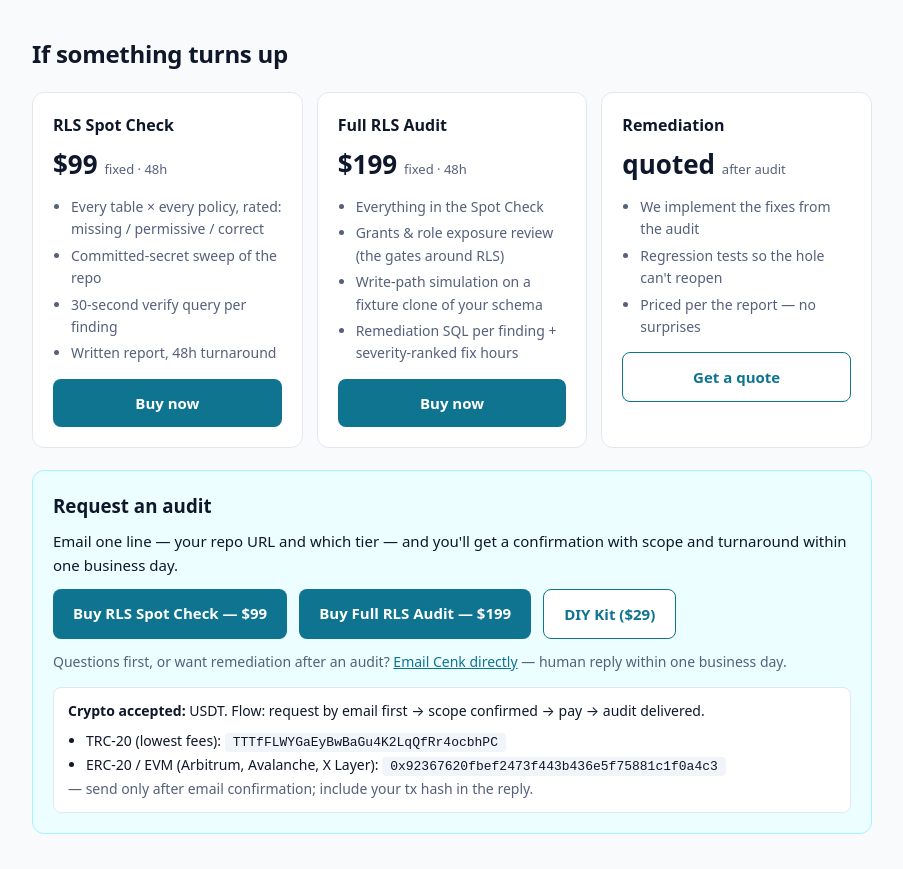
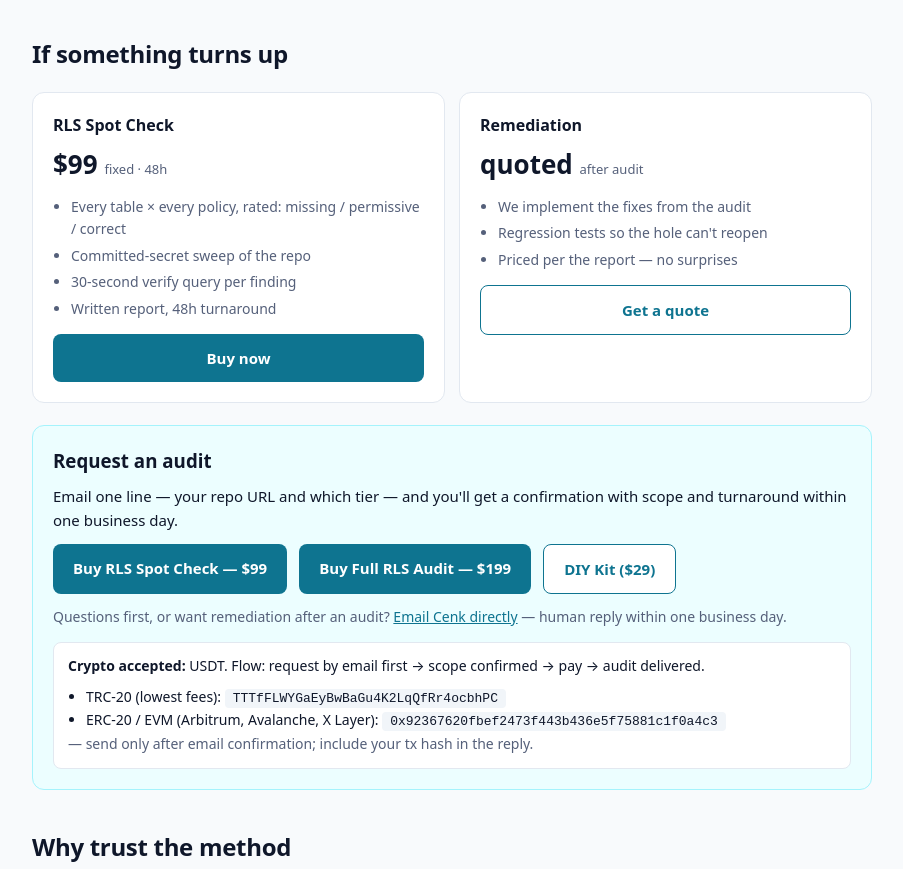
Before and after one commit to cekuu35/supabase-rls-leak-demo, a website: page docs/index.html in a window 1280 px wide. Shown: the part 1010-1879 px from the top of the page, without its empty margins (188-1091 px from the left). Drawn offline with Linux system fonts and the light colour scheme.

Commit message:
Remove Full RLS Audit card (product deliberately retired in catalog consolidation)

```diff
--- a/docs/index.html
+++ b/docs/index.html
@@ -114,17 +114,7 @@
     </ul>
     <a class="btn primary" style="display:block;text-align:center;margin-top:14px;" href="https://cengokurtoglu.gumroad.com/l/supabase-rls-rescan?utm_source=rls-site&utm_medium=pricing_card&utm_campaign=audit_offers&utm_content=spot_buy">Buy now</a>
   </div>
-  <div class="card">
-    <h3>Full RLS Audit</h3>
-    <div class="price">$199 <small>fixed · 48h</small></div>
-    <ul>
-      <li>Everything in the Spot Check</li>
-      <li>Grants & role exposure review (the gates around RLS)</li>
-      <li>Write-path simulation on a fixture clone of your schema</li>
-      <li>Remediation SQL per finding + severity-ranked fix hours</li>
-    </ul>
-    <a class="btn primary" style="display:block;text-align:center;margin-top:14px;" href="mailto:cnkkurtoglu@gmail.com?subject=Full%20RLS%20Audit%20request">Buy now</a>
-  </div>
+
   <div class="card">
     <h3>Remediation</h3>
     <div class="price">quoted <small>after audit</small></div>
```
